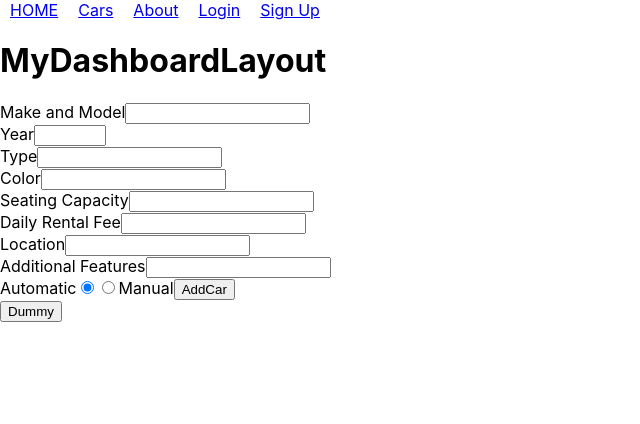
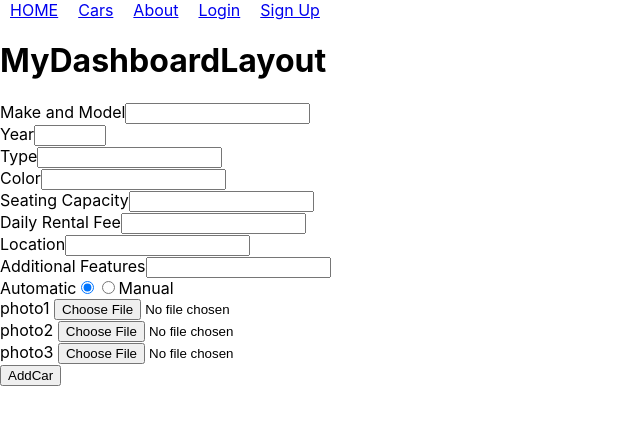
Before and after one commit to Lemidinku/Vroomy, a React (Create React App) app: page /mydashboard in a window 1280 px wide. Shown: the top 424 px of the page, without its empty margins (0-640 px from the left). Built offline with nearby package versions, Linux system fonts and the light colour scheme.

Commit message:
Added photo upload functionality for a car

```diff
--- a/src/Components/AddCar.js
+++ b/src/Components/AddCar.js
@@ -1,6 +1,7 @@
 import React ,{useContext} from 'react';
 import { supabase } from '../auth';
 import { AuthContext } from '../AuthProvider';
+import { v4 as urlGenerator } from 'uuid';
 
 function AddCar() {
 const  {user} = useContext(AuthContext)
@@ -13,29 +14,75 @@ const  {user} = useContext(AuthContext)
             dailyRentalFee:"",
             location:"",
             transmissionType:"automatic",
-            additionalFeatures:""
+            additionalFeatures:"",
+
+            //photos
+            photo1 :"",
+            photo2 :"",
+            photo3 :""
+
 
           })
+  const uploadCarImage = async (imagePath, image)=> {
+      const { error: uploadError } = await supabase.storage
+      .from("car_images")
+      .upload(imagePath, image);
+      if (uploadError) console.log("Error Occured while uploading the file")
+    }
+
   const handleSubmit = async (e) => {
     e.preventDefault()
+
+
+    //generate random urls for the images
+    let url_1;
+    let url_2;
+    let url_3;
+
+    // upload images
+    try {
+
+      if (carInfo.photo1) {
+        url_1  = urlGenerator()
+        await uploadCarImage(url_1, carInfo.photo1)}
+
+      if (carInfo.photo2) {
+          url_2  = urlGenerator()
+          await uploadCarImage(url_2, carInfo.photo2)}
+      if (carInfo.photo3) {
+          url_3  = urlGenerator()
+          await uploadCarImage(url_3, carInfo.photo3)}
+
+
+    }
+
+    catch (err) {
+      console.error(err.message)
+      return
+    }
+
     try {
         const { data, error} = await supabase
         .from('cars')
         .insert([
         {
             make_and_model: carInfo.makeAndModel,
-            owner_id:  user.id, //'f03e5f81-6334-4474-a6fe-9ecff838ecd2',
+            owner_id:  user.id,
             year: carInfo.year,
             color: carInfo.color,
             seating_capacity: carInfo.seatingCapacity,
             daily_rental_fee: carInfo.dailyRentalFee,
             location:carInfo.location,
             transmission_type:carInfo.transmissionType,
-            additional_features: carInfo.additionalFeatures
+            additional_features: carInfo.additionalFeatures,
+            photo_url_1: url_1,
+            photo_url_2: url_2,
+            photo_url_3: url_3
+
         },
         ])
-        .select()
-
+        .select('id')
+        console.log(data[0].id)
     } catch (error) {
         console.error(error.message)
     }
@@ -49,52 +96,17 @@ const  {user} = useContext(AuthContext)
     }
     })
   }
-
-
-//   const validInputs = async () => {
-//     let { data, error } = await supabase
-//     .from('profiles')
-//     .select('id')
-//     .eq("username", userInfo.username)
-//     if (data[0]) {
-//       console.log("Username already exist")
-//       return false
-//       }
-//     if (error)
-//     {console.log(error.message)
-//       return false
-//     }
-
-//     if (userInfo.password !== userInfo.repeatedPassword) {
-//       console.log("Passwords does not match")
-//       return false
-//     }
-
-//     const validatePhoneNumber = (phoneNum) => {
-
-//       if (phoneNum.startsWith("09") && phoneNum.startsWith("07")) return false
-//       if (isNaN(parseInt(phoneNum))) return false
-//       if (phoneNum.length!== 10) return false
-
-//       return true
-//     }
-
-//     if (!validatePhoneNumber(userInfo.phone_number)) {
-//       console.log("Invalid Phone Number")
-//       return false
-//     }
+  const handleImgChange = (e) => {
+    setCarInfo(prev =>{
+      return {
+      ...prev,
+      [e.target.name]: e.target.files[0]
+    }
+    })
+  }
 
 
 
-
-
-
-
-
-//     return true
-
-
-//   }
   return (
     <div>
     <form onSubmit={handleSubmit}>
@@ -112,6 +124,7 @@ const  {user} = useContext(AuthContext)
             pattern="[0-9]{4}" value={carInfo.year} onChange={handleChange} required />
 
         </div>
+
         <div>
           <label htmlFor="type">Type</label>
           <input type="text" name="type" id="type" minLength="3" value={carInfo.type} onChange={handleChange} required/>
@@ -146,10 +159,26 @@ const  {user} = useContext(AuthContext)
       <input type='radio' name="transmissionType"  id="automatic" value="automatic" checked={carInfo.transmissionType == "automatic"} onChange={handleChange} required></input>
       <input type='radio' name="transmissionType"  id="manual" value="manual" checked={carInfo.transmissionType == "manual"} onChange={handleChange} required></input>
       <label htmlFor="manual">Manual</label>
+
+      <div >
+        <div>
+        <label htmlFor='photo1'>photo1 </label>
+        <input type='file' accept='image/*' onChange={handleImgChange} id='photo1' name="photo1" required/>
+        </div>
+        <div>
+        <label htmlFor='photo1'>photo2 </label>
+        <input type='file' accept='image/*' onChange={handleImgChange} name="photo2" />
+        </div>
+        <div>
+        <label htmlFor='photo1'>photo3 </label>
+        <input type='file' accept='image/*' onChange={handleImgChange}  name="photo3"/>
+        </div>
+      </div>
+
+
       <button >AddCar</button>
       </form>
 
-      <button onClick={handleSubmit}>Dummy</button>
     </div>
   );
 }
```
